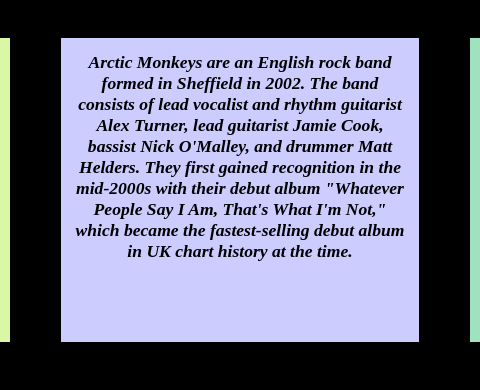
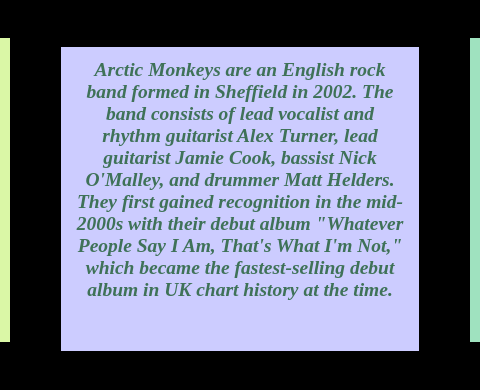
Before and after one commit to LikaTsetskhladze/Arctic-Monkeys, a plain HTML site: page index.html in a window 1280 px wide. Shown: the part 402-792 px from the top of the page, 400-880 px from the left. Drawn offline with Linux system fonts and the light colour scheme; grey boxes are pictures that could not be loaded.

Commit message:
Update style.css

```diff
--- a/style.css
+++ b/style.css
@@ -33,12 +33,9 @@
 	background-position: center;
 }
 
-		h1 {
+h1, h2 {
    font-size: 20px;
-        }
-
-        h2 {
-           font-size: 20px;
+   font-weight: bold;
 }
 
 .circle {
@@ -71,19 +68,20 @@
 .fourthtd {
 	height: 38%;
 	background-color: #CCCCFF;
-			position: absolute;
-			top: calc(55% + 0%);
-			left: 36%;
+	position: relative;
+	top: -47px;
+	margin-right: 50%;
 	width: 28%;
 }
 
 p {
-		  font-size:110%;
+  position: absolute;
+  font-size: 19.5px;
   margin: auto 0;
-		  margin-left:4%;
-		  margin-right:4%;
-		  margin-top:4%;
-		  color:black;
+  left:4%;
+  right:4%;
+  top:4%;
+  color:#3f7258;
 }
 
 .fifthtd {
```
Lines whose indentation alone changed are shown as unchanged.
